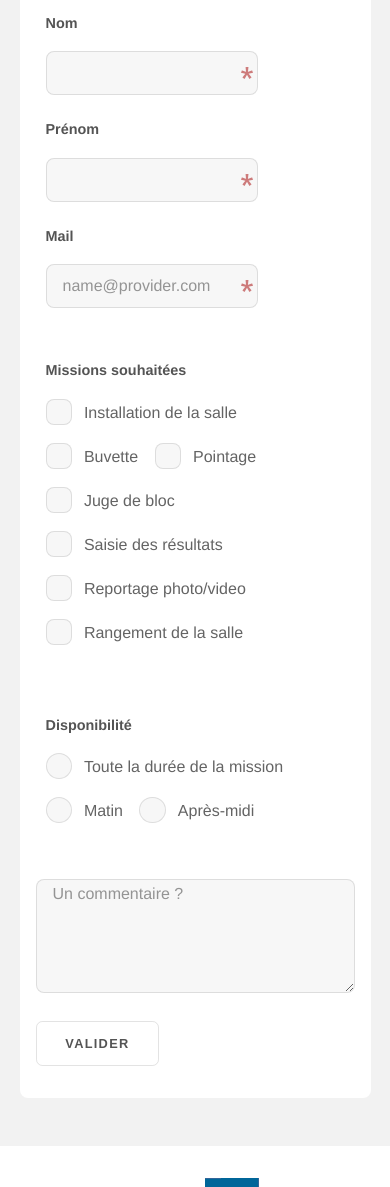
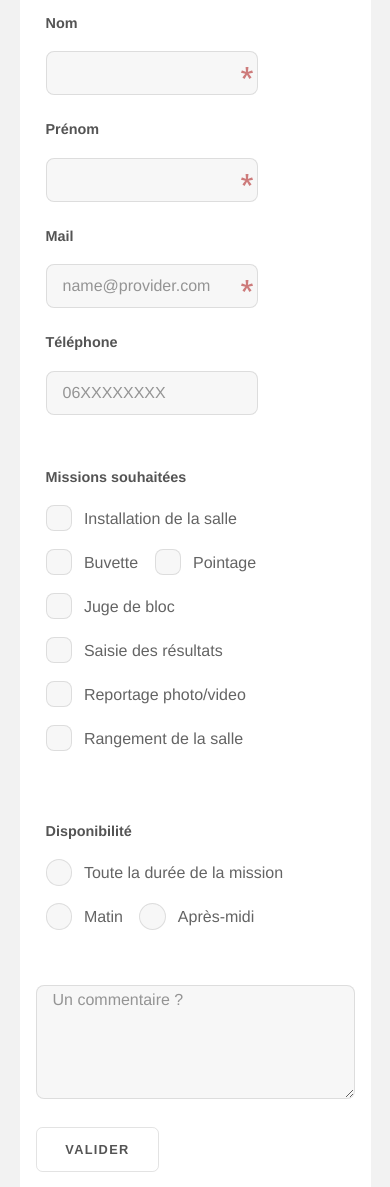
Before and after one commit to crep4ever/bloc, a PHP site: page /benevoles.php in a window 390 px wide. Shown: the part 873-2060 px from the top of the page. Run offline with PHP 8.4, Linux system fonts and the light colour scheme; data that the repository does not hold is empty; some libraries are stand-ins or nearby versions.

Commit message:
[html] volunteers: add optional phone field

```diff
--- a/benevoles-form.inc.php
+++ b/benevoles-form.inc.php
@@ -19,6 +19,11 @@
       <div class="left">
         <label for="email">Mail</label>
         <input type="email" id="email" name="email" placeholder="name@provider.com" required>
+      </div>
+
+      <div class="left">
+        <label for="tel">Téléphone</label>
+        <input type="tel" id="tel" name="telephone" placeholder="06XXXXXXXX" maxlength="10" pattern="[0][0-9]{9}">
       </div>
 
       <div class="clear">&nbsp;</div>
```
